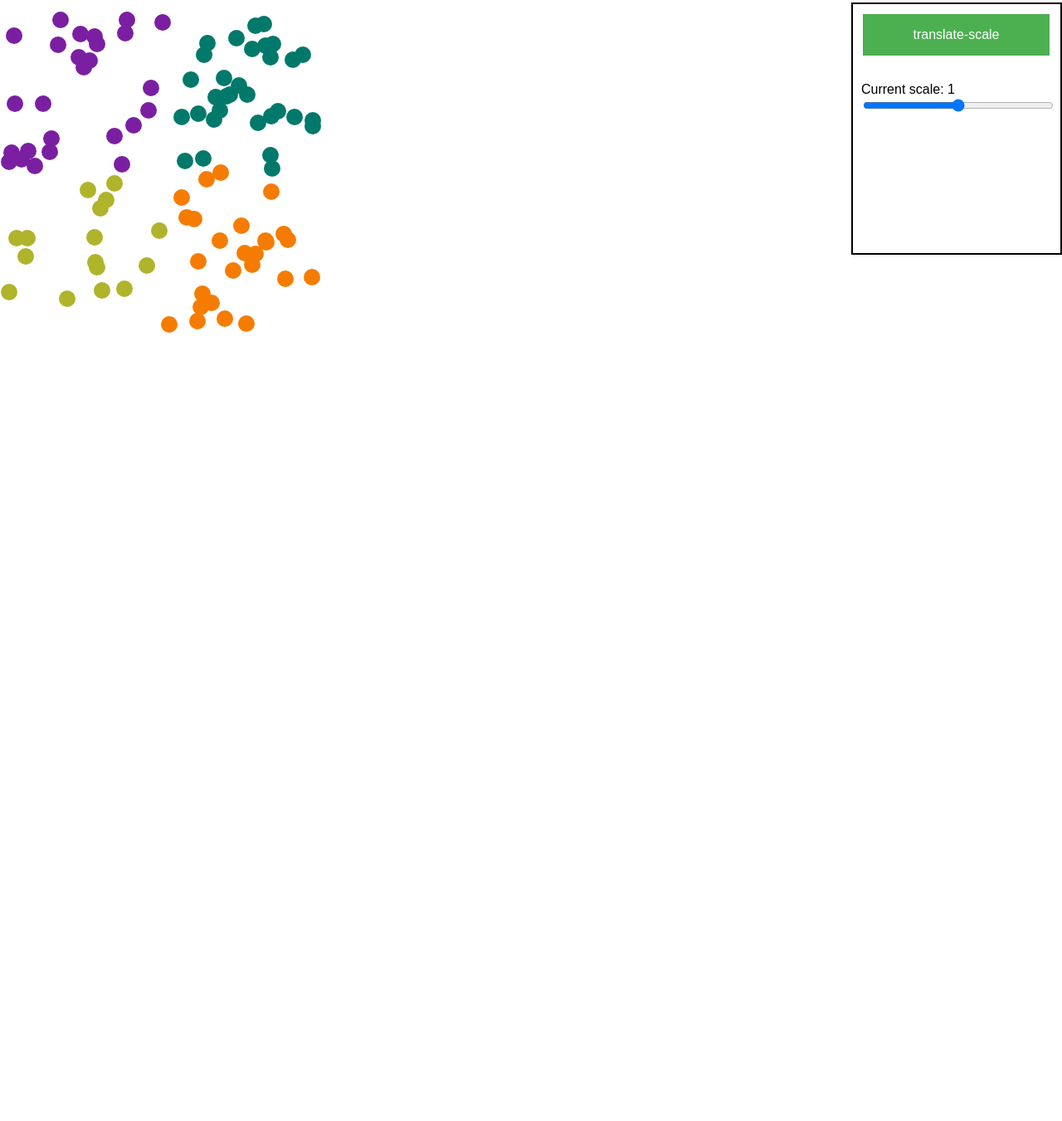
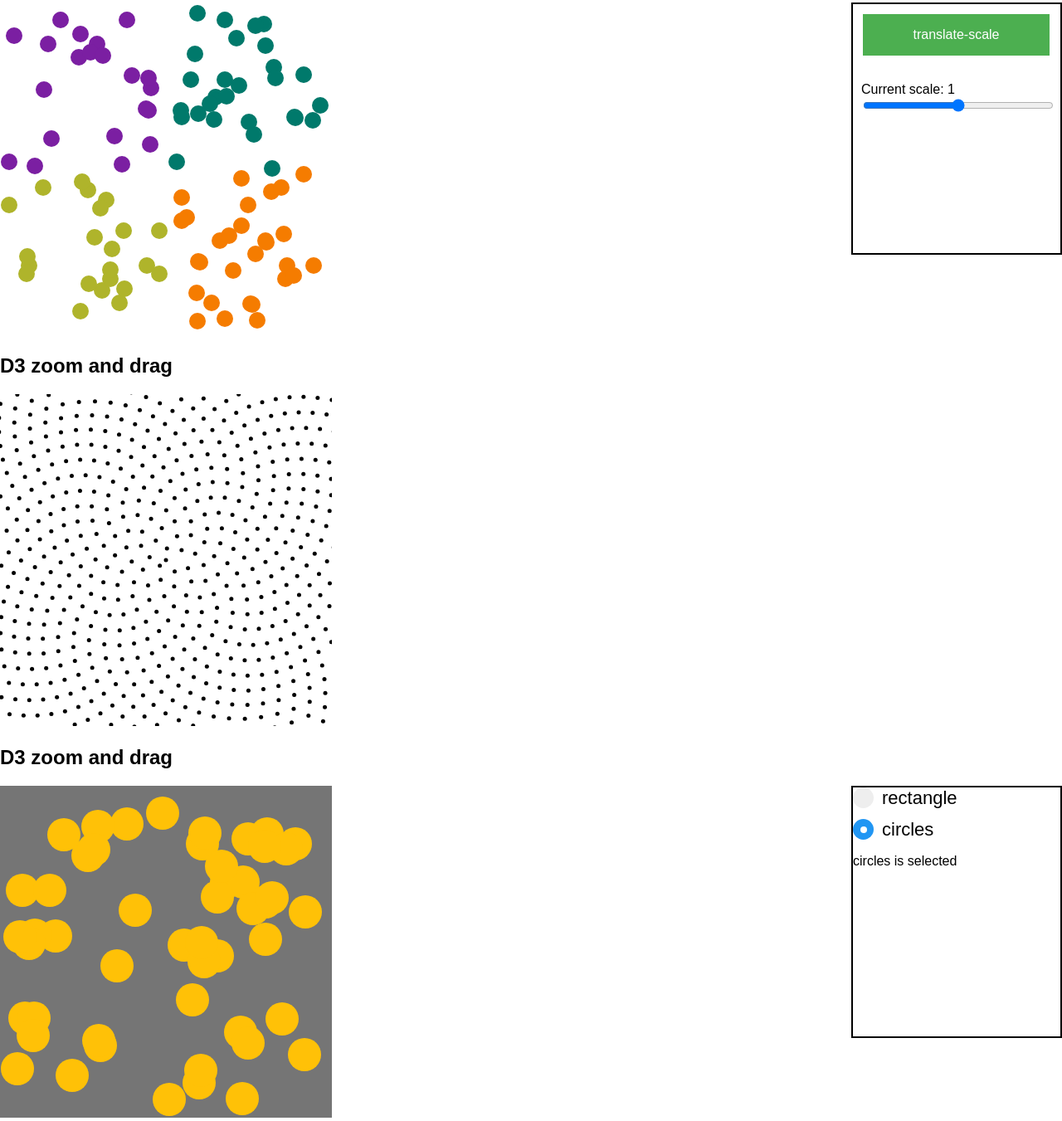
Before and after one commit to liao0015/d3-fun-works-one, a website built with webpack: page index.html in a window 1280 px wide. Shown: the part 494-1845 px from the top of the page at 83% size. Before the commit the page ends 901 px from the top, so only its background shows below. Built offline with nearby package versions, Linux system fonts and the light colour scheme.

Commit message:
updates
more zoom and drag features, customized radio button groups

```diff
--- a/index.html
+++ b/index.html
@@ -10,5 +10,7 @@
     <div id="app"></div>
     <div id='data-binding'></div>
     <div id='zoom1'></div>
+    <div id='zoom2'></div>
+    <div id='zoom3'></div>
 </body>
 </html>
--- /dev/null
+++ b/src/components/RadioButton.css
@@ -0,0 +1,63 @@
+/* The container */
+.label-container {
+    display: block;
+    position: relative;
+    padding-left: 35px;
+    margin-bottom: 12px;
+    cursor: pointer;
+    font-size: 22px;
+    -webkit-user-select: none;
+    -moz-user-select: none;
+    -ms-user-select: none;
+    user-select: none;
+}
+
+/* Hide the browser's default radio button */
+.label-container input {
+    position: absolute;
+    opacity: 0;
+    cursor: pointer;
+}
+
+/* Create a custom radio button */
+.checkmark {
+    position: absolute;
+    top: 0;
+    left: 0;
+    height: 25px;
+    width: 25px;
+    background-color: #eee;
+    border-radius: 50%;
+}
+
+/* On mouse-over, add a grey background color */
+.label-container:hover input ~ .checkmark {
+    background-color: #ccc;
+}
+
+/* When the radio button is checked, add a blue background */
+.label-container input:checked ~ .checkmark {
+    background-color: #2196F3;
+}
+
+/* Create the indicator (the dot/circle - hidden when not checked) */
+.checkmark:after {
+    content: "";
+    position: absolute;
+    display: none;
+}
+
+/* Show the indicator (dot/circle) when checked */
+.label-container input:checked ~ .checkmark:after {
+    display: block;
+}
+
+/* Style the indicator (dot/circle) */
+.label-container .checkmark:after {
+    top: 9px;
+    left: 9px;
+    width: 8px;
+    height: 8px;
+    border-radius: 50%;
+    background: white;
+}
--- /dev/null
+++ b/src/components/RadioButton.js
@@ -0,0 +1,23 @@
+import * as d3 from 'd3';
+import './RadioButton.css';
+
+const data = [
+    'rectangle',
+    'circles'
+];
+
+export function CustomeRadioButton(container){
+    let radioContainer = container.append('div').attr('id', 'radio-container');
+    let labelContainer = radioContainer.selectAll('label')
+        .data(data)
+        .enter().append('label')
+            .attr('class','label-container')
+            .text(function(d){return d;});
+    labelContainer.append('input')
+        .attr('type', 'radio')
+        .attr('name', 'radio');
+
+    labelContainer.append('span')
+        .attr('class', 'checkmark');
+
+}
--- /dev/null
+++ b/src/components/sideMenu1.js
@@ -0,0 +1,12 @@
+import * as d3 from 'd3';
+import {CustomeRadioButton} from './RadioButton';
+
+export function generateSideMenu1(container){
+    let menu = container.append('div').attr('id', 'side-menu-1');
+    menu.style('width', '250px')
+        .style('height', '300px')
+        .style('border', '2px solid black')
+        .style('float', 'right');
+
+    CustomeRadioButton(menu);
+}
--- a/src/index.js
+++ b/src/index.js
@@ -3,6 +3,44 @@ import {line_data, cbc_points, cbc_data, dropdown_data} from './data';
 import {testDataJoining} from './selection';
 import {drawCircles, generateMenu} from './zoom1';
 import {drawScatteredPlot, drawSmoothPath, drawJaggedPath} from './curvepath';
+import {d3zoomdrag} from './zoom2';
+import {d3zoomdrag2} from './zoom3';
+import {generateSideMenu1} from './components/sideMenu1';
+
+/**
+ * zoom3.js
+ */
+d3zoomdrag2('circles');
+generateSideMenu1(d3.select('#zoom3'));
+
+let inputs = d3.select('#side-menu-1').selectAll('input');
+console.log(inputs);
+
+//check the first element as default
+let first = inputs.filter(function(d, i){return i === 1;}).attr('checked', 'checked');
+console.log(first);
+
+//select the currently checked element
+let checked = inputs.filter("input:checked");
+let checked_note = d3.select('#side-menu-1').append('p');
+checked_note.text(checked.data() + ' is selected');
+
+d3.select('#radio-container').on('change', function(){
+    console.log(d3.event);
+    //update checked element and note
+    checked = inputs.filter("input:checked");
+    checked_note.text(checked.data() + ' is selected');
+
+    //re-draw the svg
+    console.log(checked.data()[0]);
+    d3zoomdrag2(checked.data()[0]);
+});
+
+
+/**
+ * zoom2.js
+ */
+d3zoomdrag();
 
 /**
  * zoom1.js
@@ -15,16 +53,19 @@ drawCircles(1);
 
  //click event listener on each item
  d3.selectAll('.dropdown-item').on('click', function(d){
-     console.log(d);
-     //update menu -> redraw slider mostly
-     generateMenu(scale_value, d);
-     //update circles
-     drawCircles(scale_value);
+    //console.log(d);
+    //update slider
+    d3.select('#zoom1').select('#zoom1-menu').select('#scaler').attr('value', scale_value);
+    d3.select('#zoom1').select('#zoom1-menu').select('label').text(`Current scale: ${scale_value}`);
+    //set and update dropdown button text value
+    d3.select('.dropbtn').text(d);
+    //update circles
+    drawCircles(scale_value);
  },false);
 
 if(document.querySelector('#scaler')){
     document.querySelector('#scaler').addEventListener('change', function(evt){
-        console.log(evt.target.value);
+        //console.log(evt.target.value);
         scale_value = evt.target.value;
         //update scale lable
         d3.select('#zoom1').select('label').text(`Current scale: ${scale_value}`);
--- a/src/zoom1.css
+++ b/src/zoom1.css
@@ -42,6 +42,7 @@
 /* show the dropdown menu on hover */
 .dropdown:hover .dropdown-content{
     display: block;
+    cursor: pointer;
 }
 
 /* Change the background color of the dropdown button when the dropdown content is shown */
--- a/src/zoom1.js
+++ b/src/zoom1.js
@@ -35,12 +35,12 @@ function generateCircles(){
         };
     });
 
-    let circles = svg.append('g')
-        .attr('class', 'circles')
-        .selectAll('circle')
+    let g = svg.append('g')
+        .attr('class', 'circles');
+
+    g.selectAll('circle')
         .data(circle_data)
-            .enter()
-            .append("circle")
+        .enter().append("circle")
         .attr('class', function(d){
             if(d.x > 200){
                 if(d.y > 200){
@@ -59,12 +59,21 @@ function generateCircles(){
         .attr('cx', function(d){return d.x;})
         .attr('cy', function(d){return d.y;})
         .attr('r', radius)
-            .attr('fill', 'lightblue');
+        .attr('fill', 'lightblue')
+        .call(d3.drag().on('drag', dragged));
 
     svg.selectAll('.top-left').attr('fill', '#7B1FA2');
     svg.selectAll('.bottom-left').attr('fill', '#AFB42B');
     svg.selectAll('.top-right').attr('fill', '#00796B');
     svg.selectAll('.bottom-right').attr('fill', '#F57C00');
+
+    svg.call(d3.zoom()
+        .scaleExtent([1 / 2, 8])
+        .on("zoom", zoomed));
+    //apply zoom transoformation on g<--important
+    function zoomed() {
+        g.attr("transform", d3.event.transform);
+    }
 }
 
 function customZoom(container, scale){
@@ -88,6 +97,11 @@ function customZoom(container, scale){
     //     container.select('g').attr('transform', `translate(${width*scale}, ${height*scale}) scale(${scale}) translate(-${width*scale}, -${height*scale})`);
     // }
 
+}
+
+
+function dragged(d){
+    d3.select(this).attr('cx', d.x = d3.event.x).attr('cy', d.y = d3.event.y);
 }
 
 function scaleWithViewbox(container, scale, view){
@@ -120,7 +134,6 @@ function scaleWithViewbox(container, scale, view){
 export function generateMenu(scale, dropdown_item_value){
     //menu
     let menu = d3.select('#zoom1').append('div').attr('id', 'zoom1-menu');
-    menu.selectAll('*').remove();
     menu.style('width', '250px')
         .style('height', '300px')
         .style('border', '2px solid black')
--- /dev/null
+++ b/src/zoom2.js
@@ -0,0 +1,46 @@
+import * as d3 from 'd3';
+
+// d3 zoom and drag
+
+export function d3zoomdrag(){
+    d3.select('#zoom2').append('h2').text('D3 zoom and drag');
+    var svg = d3.select("#zoom2").append('svg:svg')
+    .attr("width", 400)
+    .attr("height", 400);
+
+    var points = d3.range(2000).map(phyllotaxis(10));
+    var g = svg.append("g");
+
+    g.selectAll("circle").data(points)
+    .enter().append("circle")
+        .attr("cx", function(d) { return d.x; })
+        .attr("cy", function(d) { return d.y; })
+        .attr("r", 2.5);
+        // .call(d3.drag()
+        //     .on("drag", dragged));
+
+    svg.call(d3.zoom()
+        .scaleExtent([1 / 2, 8])
+        .on("zoom", zoomed));
+    //apply zoom transoformation on g<--important
+    function zoomed() {
+        console.log('zoomed');
+        g.attr("transform", d3.event.transform);
+    }
+}
+
+function dragged(d) {
+    console.log(d);//this will not console...
+    d3.select(this).attr("cx", d.x = d3.event.x).attr("cy", d.y = d3.event.y);
+}
+
+function phyllotaxis(radius) {
+    var theta = Math.PI * (3 - Math.sqrt(5));
+    return function(i) {
+        var r = radius * Math.sqrt(i), a = theta * i;
+        return {
+        x: 400 / 2 + r * Math.cos(a),
+        y: 400 / 2 + r * Math.sin(a)
+        };
+    }
+}
--- /dev/null
+++ b/src/zoom3.js
@@ -0,0 +1,84 @@
+import * as d3 from 'd3';
+
+d3.select('#zoom3').append('h2').text('D3 zoom and drag');
+let svg = d3.select("#zoom3").append('svg:svg')
+    .attr("width", 400)
+    .attr("height", 400);
+
+let radius = 20;
+let circle_data = d3.range(50).map(function() {
+    return{
+        x : Math.round(Math.random() * (400 - radius*2 ) + radius),
+        y : Math.round(Math.random() * (400 - radius*2 ) + radius)
+    };
+});
+
+export function d3zoomdrag2(zoomer){
+
+    svg.selectAll('*').remove();
+
+    var rect = svg.append("g")
+    .attr("class", "rect")
+    .append("rect")
+    .attr("width", 400)
+    .attr("height", 400)
+    .style("fill", "#757575");
+
+    //funky yellow circles
+    let circles = svg.append("g").attr("class", "circles")
+    .selectAll("circle")
+        .data(circle_data).enter()
+        .append("circle")
+        .attr("cx", function(d) {return(d.x)})
+        .attr("cy", function(d) {return(d.y)})
+        .attr("r", radius)
+        .attr("fill", "#FFC107");
+
+
+    if(zoomer === 'rectangle'){
+        // alert('rectangle');
+        svg.call(d3.zoom()
+            .scaleExtent([1 / 2, 8])
+            .on("zoom", rectzoomed));
+
+        function rectzoomed() {
+            rect.attr("transform", d3.event.transform);
+        }
+    }else if(zoomer === 'circles'){
+        // alert('circle');
+        //zoom and drag on g
+        svg.call(d3.zoom()
+            .scaleExtent([1 / 2, 8])
+            .on("zoom", zoomed));
+
+        function zoomed() {
+            circles.attr("transform", d3.event.transform);
+        }
+    }else{
+        // alert('default');
+        svg.call(d3.zoom()
+            .scaleExtent([1 / 2, 8])
+            .on("zoom", zoomed));
+
+        function zoomed() {
+            circles.attr("transform", d3.event.transform);
+        }
+    }
+
+    /**
+     * Another way of doing this whole thing, but much less effective...
+     */
+    //let zoomHandler = d3.zoom().on("zoom", zoom_actions);
+
+    //works well on zoom but not so well on drag
+    //zoomHandler(rect);
+
+    //this will only apply to individual circles
+    //zoomHandler(circles);
+}
+
+//in general this is not a good way...
+function zoom_actions(){
+    let transform = d3.zoomTransform(this);
+    this.setAttribute("transform", transform);
+}
```
Also changed, not shown: src/curvepath.js (+10 -10 lines), src/selection.js (+5 -5 lines). Lines whose indentation alone changed are shown as unchanged.
